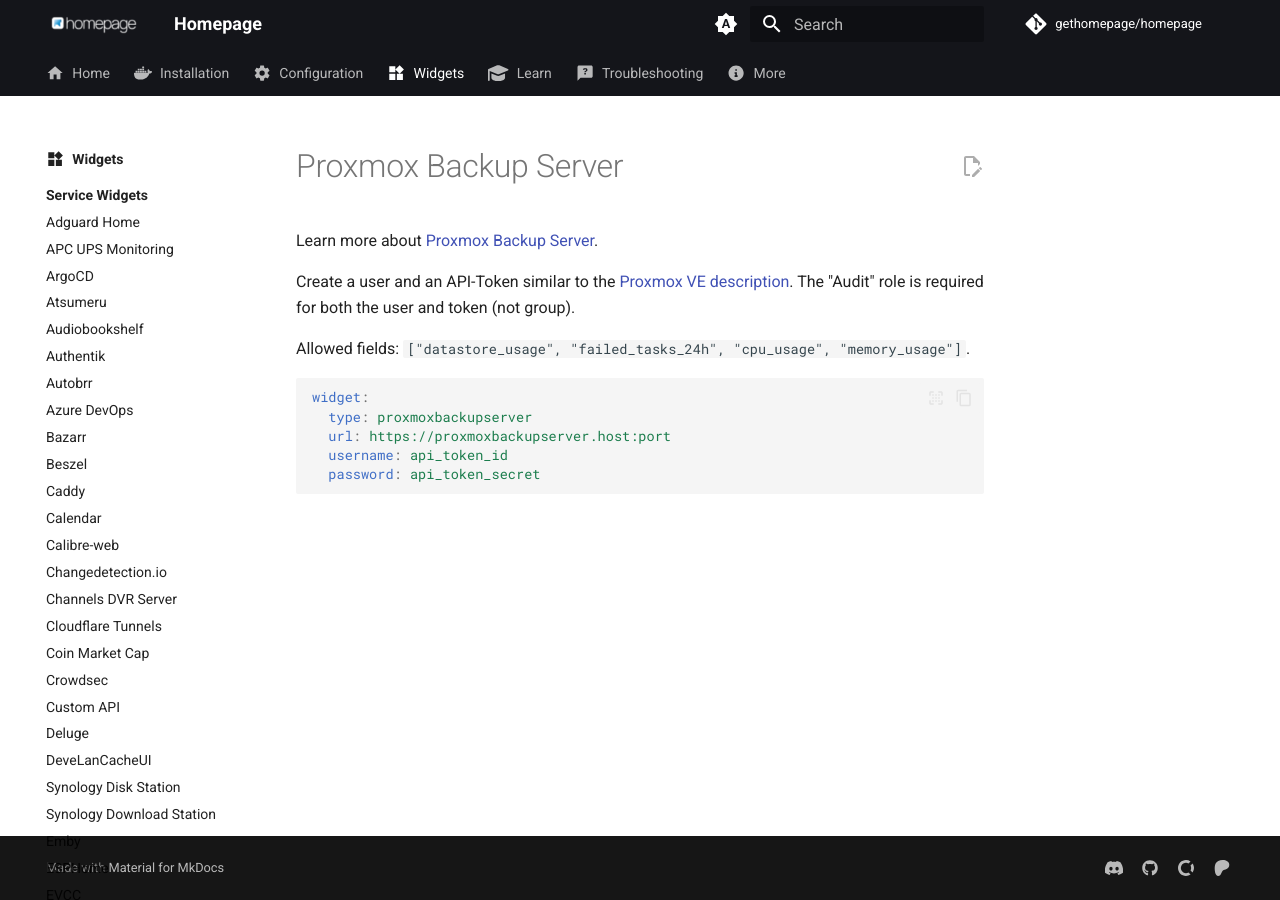
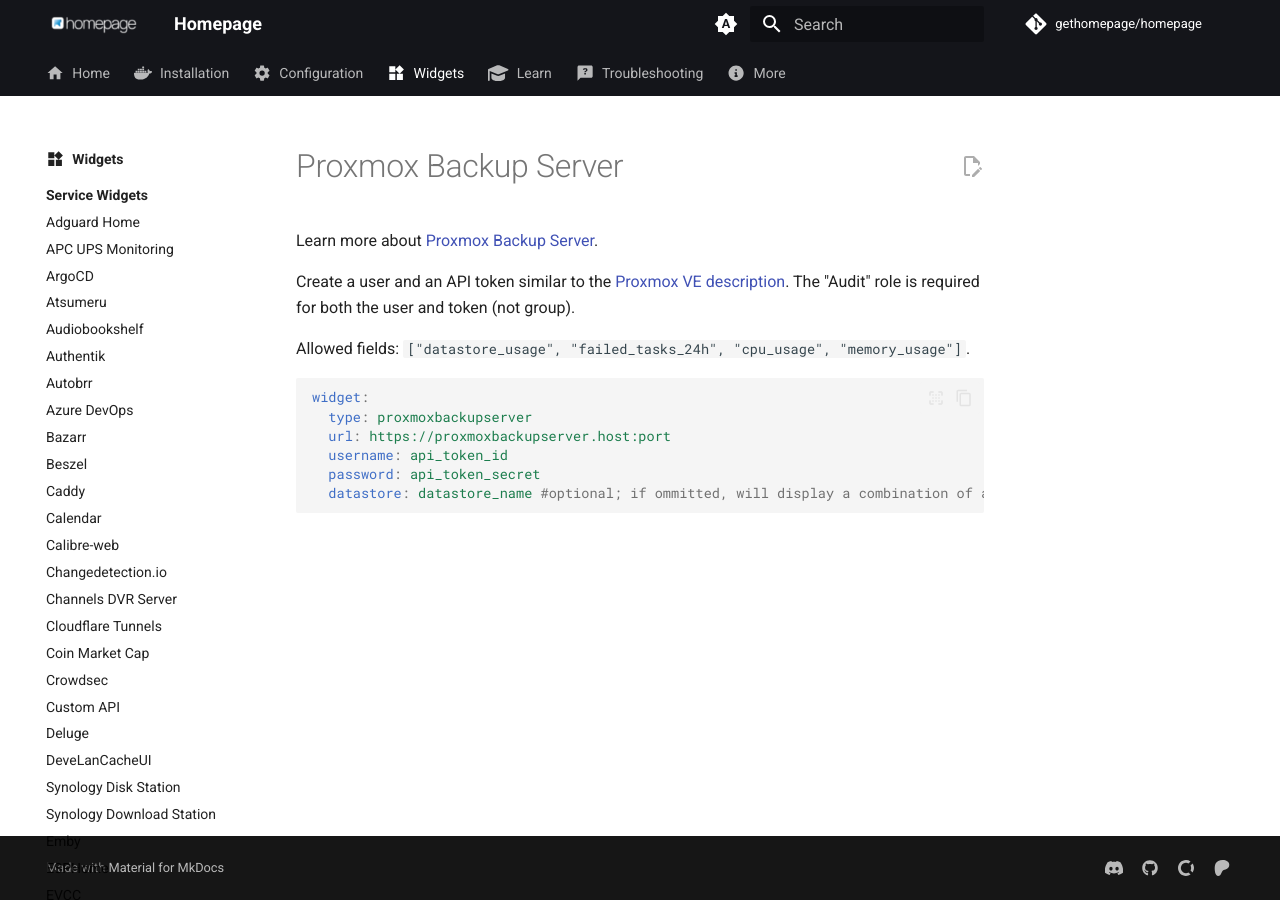
Before and after one commit to jobstar-git/home_p, an MkDocs documentation site: the page built from docs/widgets/services/proxmoxbackupserver.md, in a window 1280 px wide. Built offline with MkDocs 1.6.1 and Material for MkDocs 9.7.7, drawn with Linux system fonts in a browser that asks for light colours; comment, search, counter and statistics services are not loaded.

Commit message:
Documentation: add data store option to PBS widget (#5243)

````diff
--- a/docs/widgets/services/proxmoxbackupserver.md
+++ b/docs/widgets/services/proxmoxbackupserver.md
@@ -5,7 +5,7 @@
 
 Learn more about [Proxmox Backup Server](https://www.proxmox.com/en/proxmox-backup-server/overview).
 
-Create a user and an API-Token similar to the [Proxmox VE description](proxmox.md). The "Audit" role is required for both the user and token (not group).
+Create a user and an API token similar to the [Proxmox VE description](proxmox.md). The "Audit" role is required for both the user and token (not group).
 
 Allowed fields: `["datastore_usage", "failed_tasks_24h", "cpu_usage", "memory_usage"]`.
 
@@ -15,4 +15,5 @@
   url: https://proxmoxbackupserver.host:port
   username: api_token_id
   password: api_token_secret
+  datastore: datastore_name #optional; if ommitted, will display a combination of all datastores used / total
 ```
````
